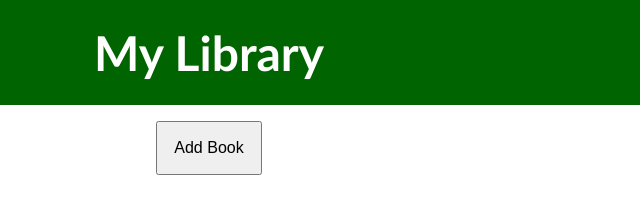
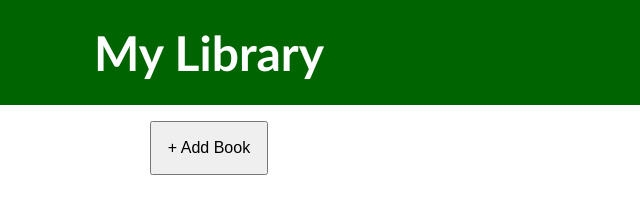
Before and after one commit to TedV4/library, a plain HTML site: page index.html in a window 1280 px wide. Shown: the top 204 px of the page, 431-1071 px from the left. Drawn offline with Linux system fonts and the light colour scheme.

Commit message:
Add + character to add book button

```diff
--- a/index.html
+++ b/index.html
@@ -10,7 +10,7 @@
   <body>
     <header>My Library</header>
     <div class="add-book-container">
-    <button class="open-book-form">Add Book</button>
+    <button class="open-book-form">+ Add Book</button>
     <div class="book-form" id="form">
       <form action="#" class="form-container">
         <label for="title"><b>Title</b></label>
```
